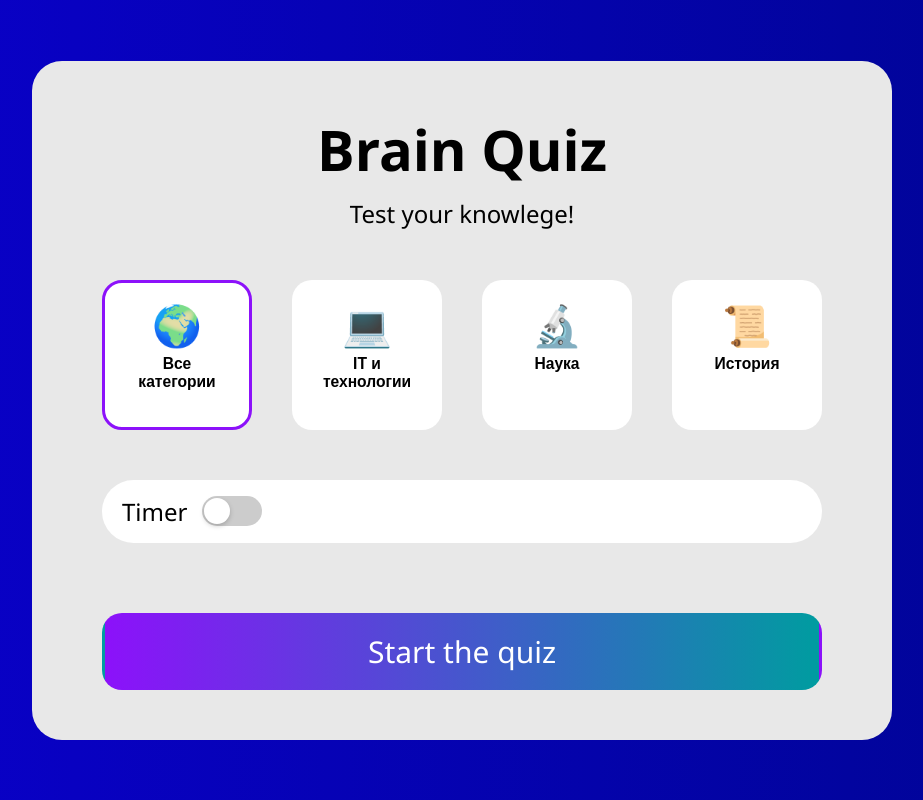
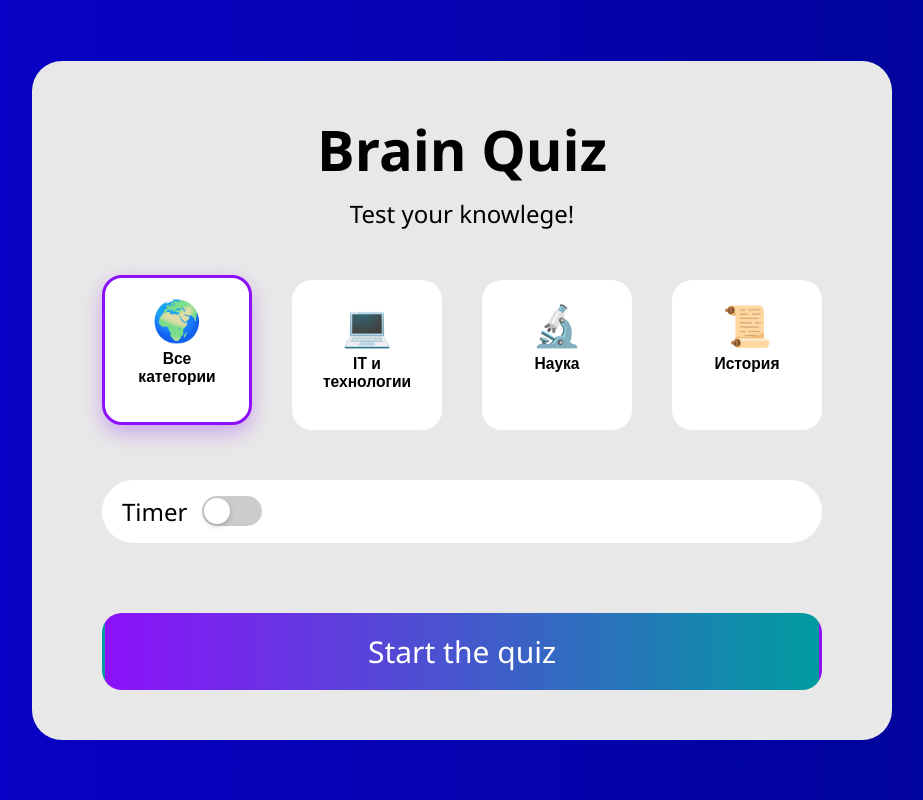
Before and after one commit to ManuW7/JS_mini_projects, a plain HTML site: page projects/quiz/index.html in a window 1280 px wide. In both pictures the pointer is over the button 355 px from the left and 354 px from the top of the page. Shown: the whole page, without its empty margins (178-1101 px from the left). Drawn offline with Linux system fonts and the light colour scheme.

Commit message:
finish setting up the starting page

```diff
--- a/projects/quiz/styles.css
+++ b/projects/quiz/styles.css
@@ -165,3 +165,9 @@ h1 {
 .checkbox:checked + .timer_label .custom_slider::before {
   left: 32px;
 }
+
+.theme:hover {
+  transform: translateY(-5px);
+  transition: transform 0.5s ease;
+  box-shadow: 0 8px 20px rgba(140, 17, 250, 0.3);
+}
```
